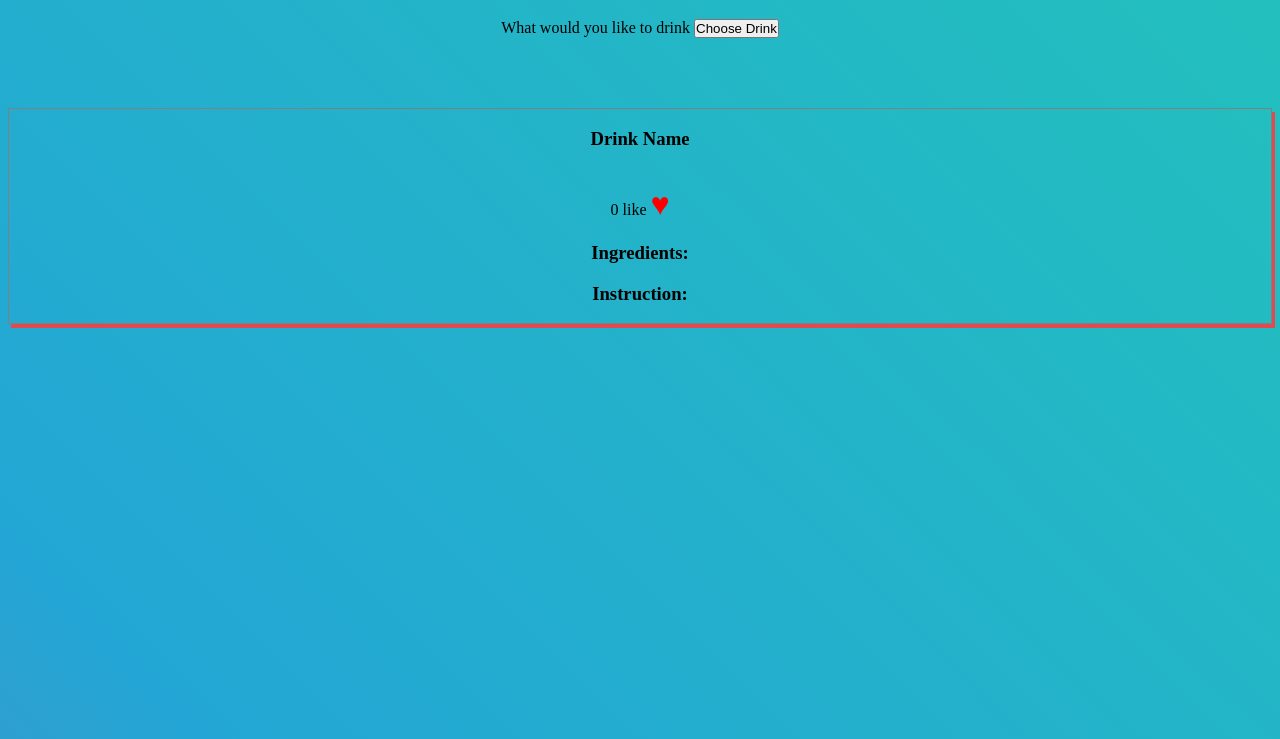
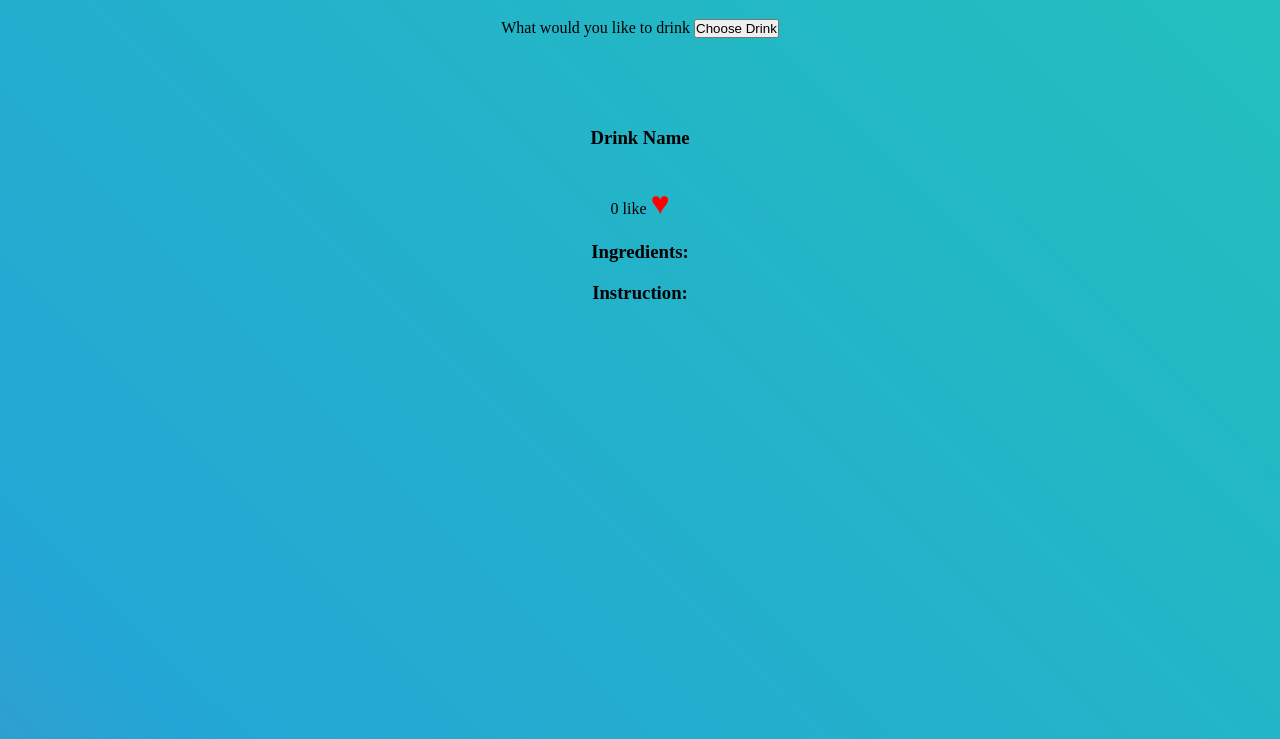
Before and after one commit to kphan921/make-drink, a plain HTML site: page index.html in a window 1280 px wide. Shown: the part 61-800 px from the top of the page. Drawn offline with Linux system fonts and the light colour scheme.

Commit message:
remove border

```diff
--- a/style.css
+++ b/style.css
@@ -49,6 +49,6 @@ h1 {
 
 .drink-container {
     text-align: center;
-    border: grey solid 1px;
-    box-shadow: 3px 4px #E04B52
+    align-items: center;
+    border: none;
 }
```
